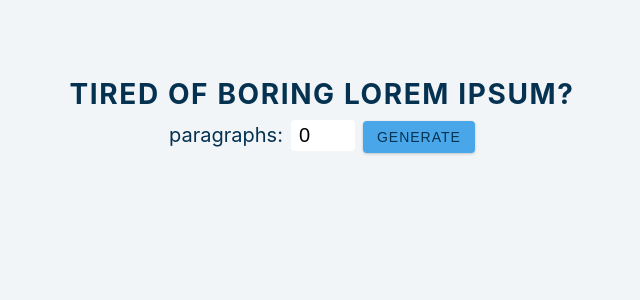
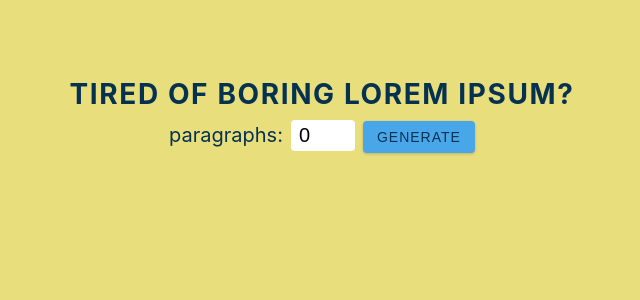
Before and after one commit to ahoymarcus/reactjs-lorem-ipsum-app, a React (Create React App) app: page / in a window 1280 px wide. Shown: the top 300 px of the page, without its empty margins (318-958 px from the left). Built offline with nearby package versions, Linux system fonts and the light colour scheme.

Commit message:
Refatorar CSS do app. Criar pasta Images, inserir imagem e atualizar arquivo readme.md.

```diff
--- a/src/App.js
+++ b/src/App.js
@@ -13,6 +13,7 @@ function App() {
 
   const handleSubmit = (e) => {
     e.preventDefault();
+    console.log(data);
     console.log(data.length);
 
     console.log(typeof count);
--- a/src/index.css
+++ b/src/index.css
@@ -58,9 +58,9 @@ Global Styles
   box-sizing: border-box;
 }
 body {
-  font-family: -apple-system, BlinkMacSystemFont, 'Segoe UI', Roboto, Oxygen,
-    Ubuntu, Cantarell, 'Open Sans', 'Helvetica Neue', sans-serif;
-  background: var(--clr-grey-10);
+  font-family: -apple-system, BlinkMacSystemFont, "Segoe UI", Roboto, Oxygen,
+    Ubuntu, Cantarell, "Open Sans", "Helvetica Neue", sans-serif;
+  background: hsl(54deg 71% 70%); /*var(--clr-grey-10);*/
   color: var(--clr-grey-1);
   line-height: 1.5;
   font-size: 0.875rem;
@@ -94,7 +94,7 @@ h4 {
 }
 p {
   margin-bottom: 1.25rem;
-  color: var(--clr-grey-5);
+  color: hsl(210deg 50% 14%); /*var(--clr-grey-5);*/
 }
 @media screen and (min-width: 800px) {
   h1 {
```
Also changed, not shown: public/images/reactjs-lorem-ipsum-app.png (added), 1 other file (tests, documents, lock files or other folders).
